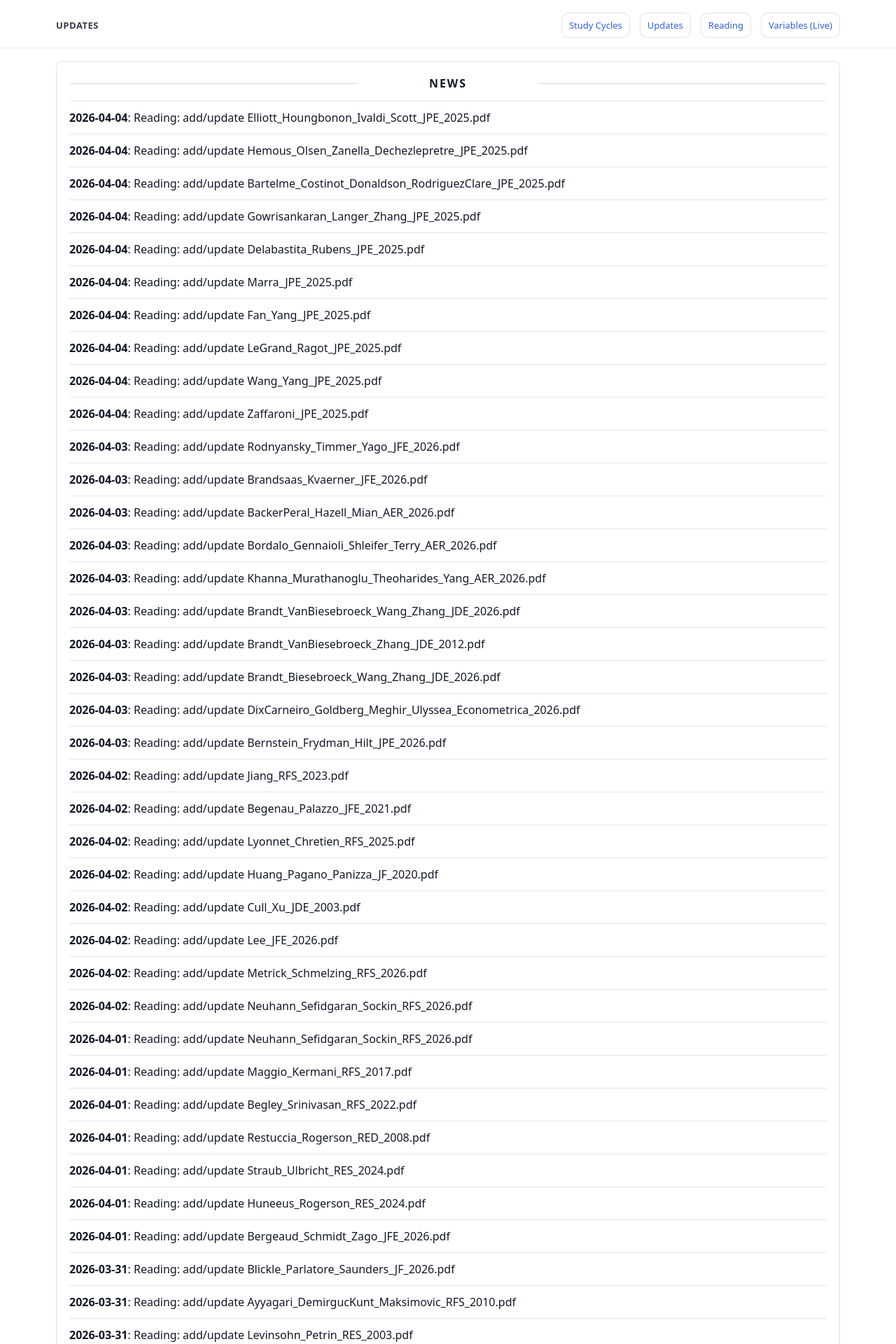
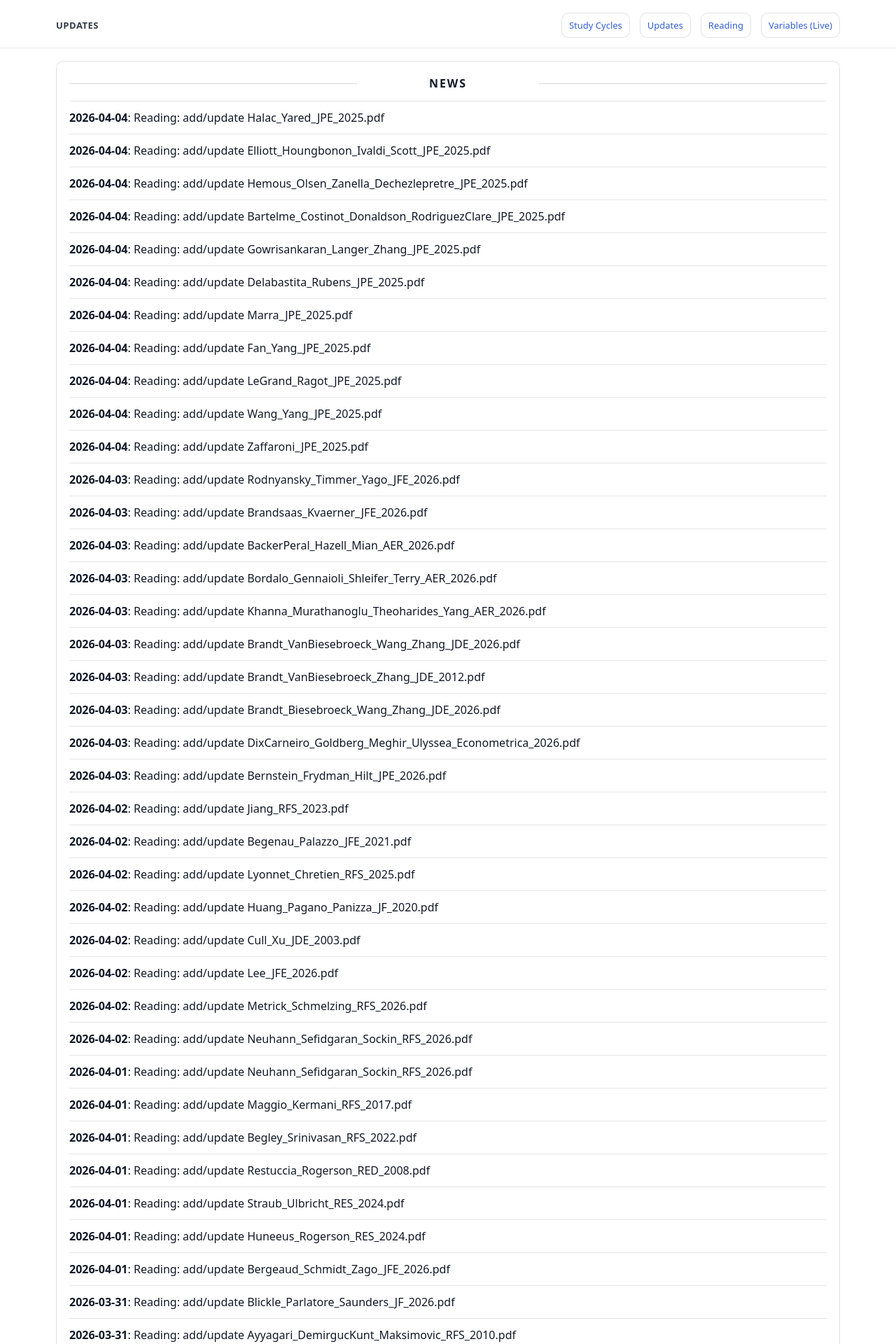
Before and after one commit to yaxinzn/study-archive, a Jekyll site: the page built from updates/index.md, in a window 1280 px wide. Shown: the top 1920 px of the page at 70% size. Built offline with Jekyll 4.4.1, drawn with Linux system fonts in a browser that asks for light colours; some of the changed text lies outside the part shown.

Commit message:
chore: update NEWS feed

```diff
--- a/_data/news.yml
+++ b/_data/news.yml
@@ -1,4 +1,7 @@
 # Auto-generated update history (sorted newest -> oldest). Do not edit manually.
+- ts: "1775299371"
+  date: "2026-04-04"
+  title: "Reading: add/update Halac_Yared_JPE_2025.pdf"
 - ts: "1775298986"
   date: "2026-04-04"
   title: "Reading: add/update Elliott_Houngbonon_Ivaldi_Scott_JPE_2025.pdf"
```
